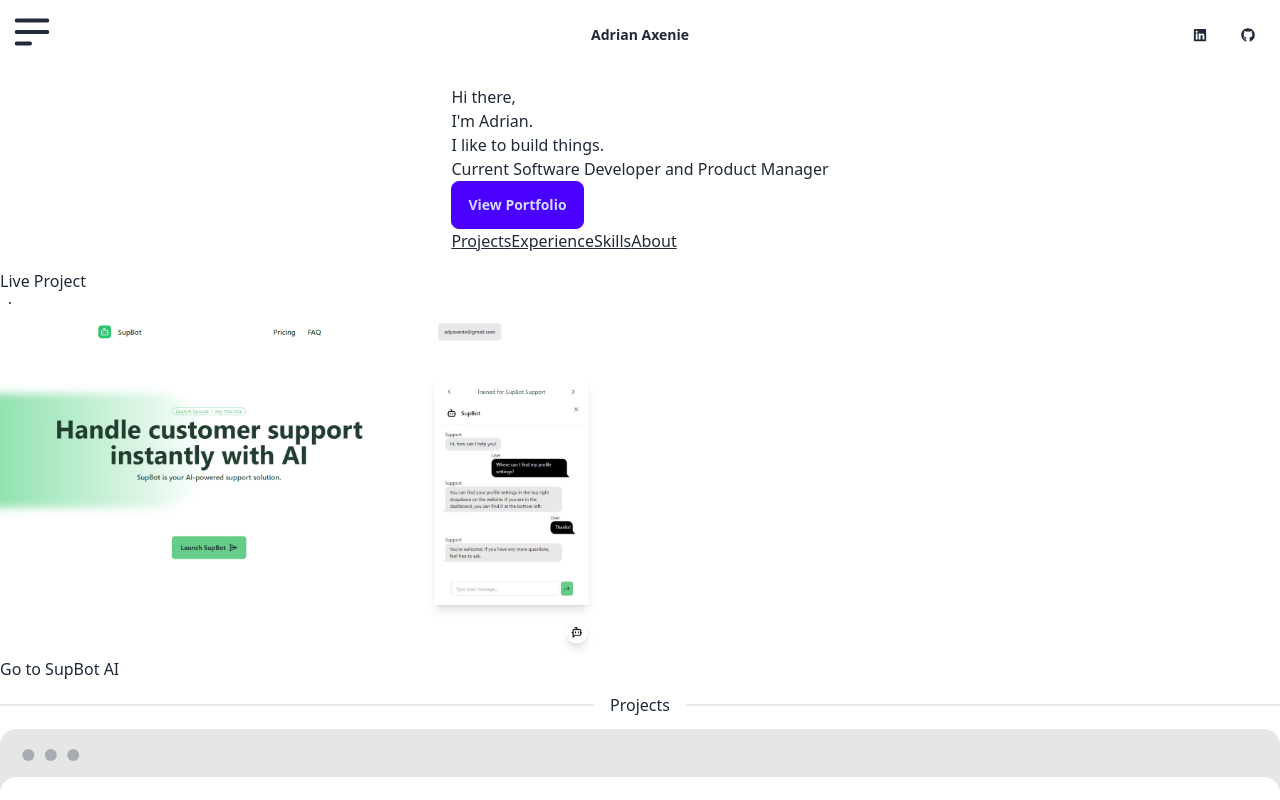
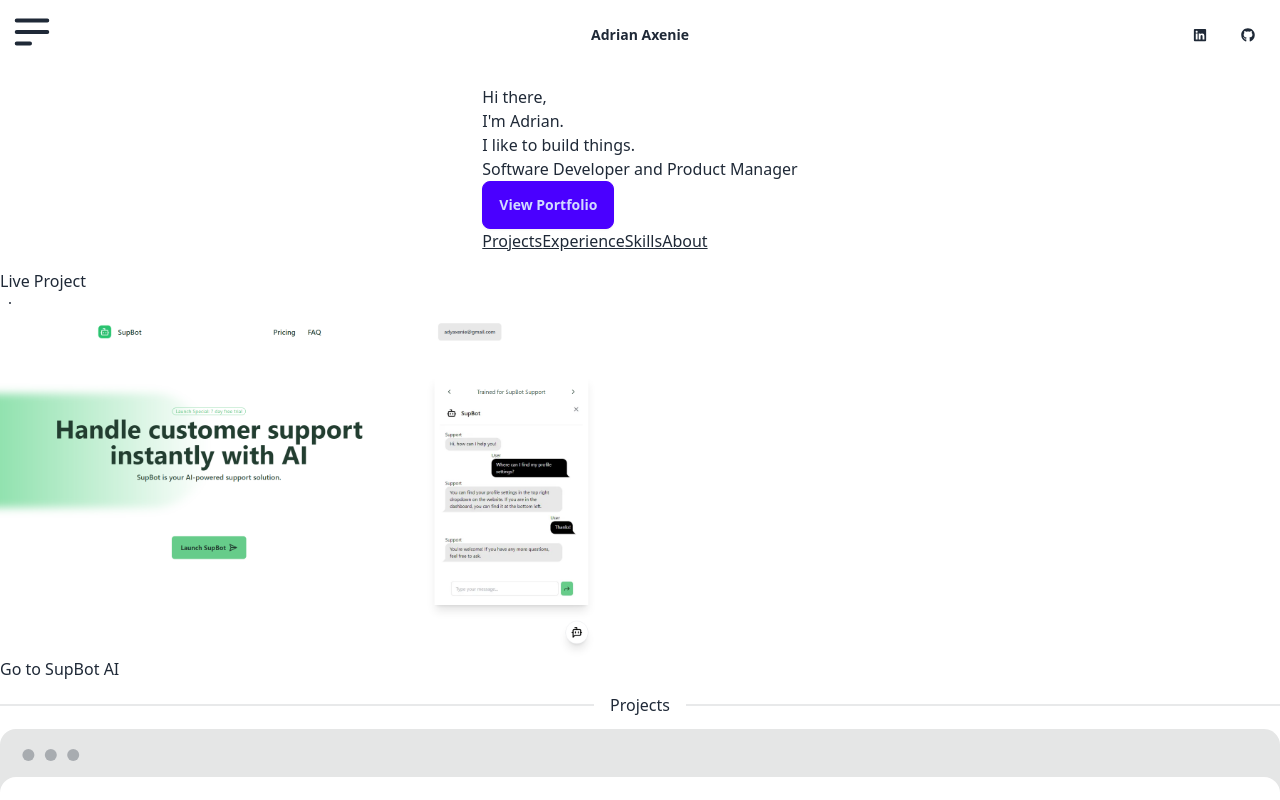
Before and after one commit to adyaxenie/blog, a Next.js app: page /home in a window 1280 px wide. Shown: the top 800 px of the page. Built offline with nearby package versions, Linux system fonts and the light colour scheme.

Commit message:
text change

```diff
--- a/components/landing.tsx
+++ b/components/landing.tsx
@@ -36,7 +36,7 @@
                         <h1 className="text-5xl font-bold">I&apos;m Adrian.</h1>
                     </div>
                     <p className="pt-6">I like to build things.</p>
-                    <p className="pb-6">Current Software Developer and Product Manager</p>
+                    <p className="pb-6">Software Developer and Product Manager</p>
                     <button className="btn btn-primary" onClick={scrollToPortfolio}>View Portfolio</button>
                     <div className="flex items-center mt-20 space-x-10">
                         <a className="link" onClick={() => scrollToSection("projects")}>Projects</a>
```
